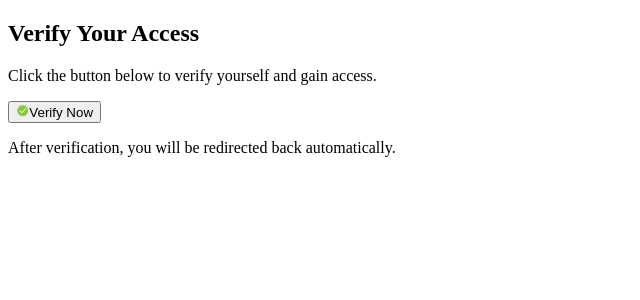
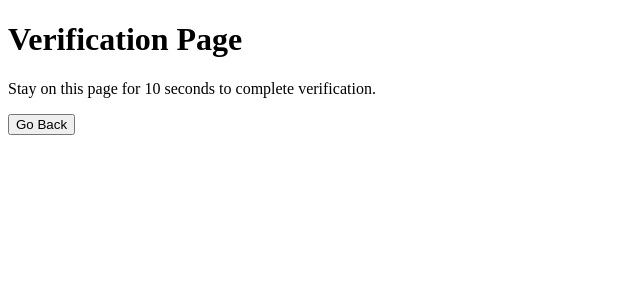
Before and after one commit to cinema-talkiez/frontside-auth-withoutgp-v1, a Next.js app: page /verify in a window 1280 px wide. Shown: the top 300 px of the page, without its empty margins (0-640 px from the left). Built offline with nearby package versions, Linux system fonts and the light colour scheme.

Commit message:
Update verify.js

```diff
--- a/pages/verify.js
+++ b/pages/verify.js
@@ -1,53 +1,29 @@
-import { useState } from "react";
+import { useState, useEffect } from "react";
 import { useRouter } from "next/router";
-import { FcApproval } from "react-icons/fc";
 
 export default function VerifyPage() {
-  const [isVerifying, setIsVerifying] = useState(false);
-  const [errorMessage, setErrorMessage] = useState("");
+  const [timer, setTimer] = useState(15);
   const router = useRouter();
 
-  const handleVerification = async () => {
-    setIsVerifying(true);
-    setErrorMessage("");
+  useEffect(() => {
+    let interval = setInterval(() => {
+      setTimer((prev) => prev - 1);
+    }, 1000);
 
-    // Replace with your actual GPLinks API token and callback URL
-    const apiToken = "e5bf7301b4ad442d45481de99fd656a182ec6507";
-    const callbackUrl = "https://injured-harriet-cinema-talkies-87f4a1d2.koyeb.app/verification-success/"; // The URL where verification success will occur
-    const apiUrl = `https://api.gplinks.com/api?api=${apiToken}&url=${encodeURIComponent(callbackUrl)}`;
+    // After 15 sec, mark verification as complete
+    setTimeout(() => {
+      localStorage.setItem("verificationComplete", "true");
+      clearInterval(interval);
+    }, 15000);
 
-    try {
-      const response = await fetch(apiUrl);
-      if (!response.ok) throw new Error(`Server responded with ${response.status}`);
-      const result = await response.json();
-
-      if (result.status === "success" && result.shortenedUrl) {
-        // Open the verification URL in a new tab
-        window.open(result.shortenedUrl, "_blank");
-      } else {
-        throw new Error(result.message || "Verification failed.");
-      }
-    } catch (error) {
-      setErrorMessage(error.message || "An error occurred.");
-      setIsVerifying(false);
-    }
-  };
+    return () => clearInterval(interval);
+  }, []);
 
   return (
-    <div className="verificationContainer">
-      <div className="verificationBox">
-        <h2>Verify Your Access</h2>
-        <p>Click the button below to verify yourself and gain access.</p>
-
-        {errorMessage && <p className="error">{errorMessage}</p>}
-
-        <button onClick={handleVerification} disabled={isVerifying} className="verifyButton">
-          <FcApproval className="icon1" />
-          {isVerifying ? "Verifying..." : "Verify Now"}
-        </button>
-
-        <p>After verification, you will be redirected back automatically.</p>
-      </div>
+    <div>
+      <h1>Verification Page</h1>
+      <p>Stay on this page for {timer} seconds to complete verification.</p>
+      <button onClick={() => router.push("/")}>Go Back</button>
     </div>
   );
 }
```
